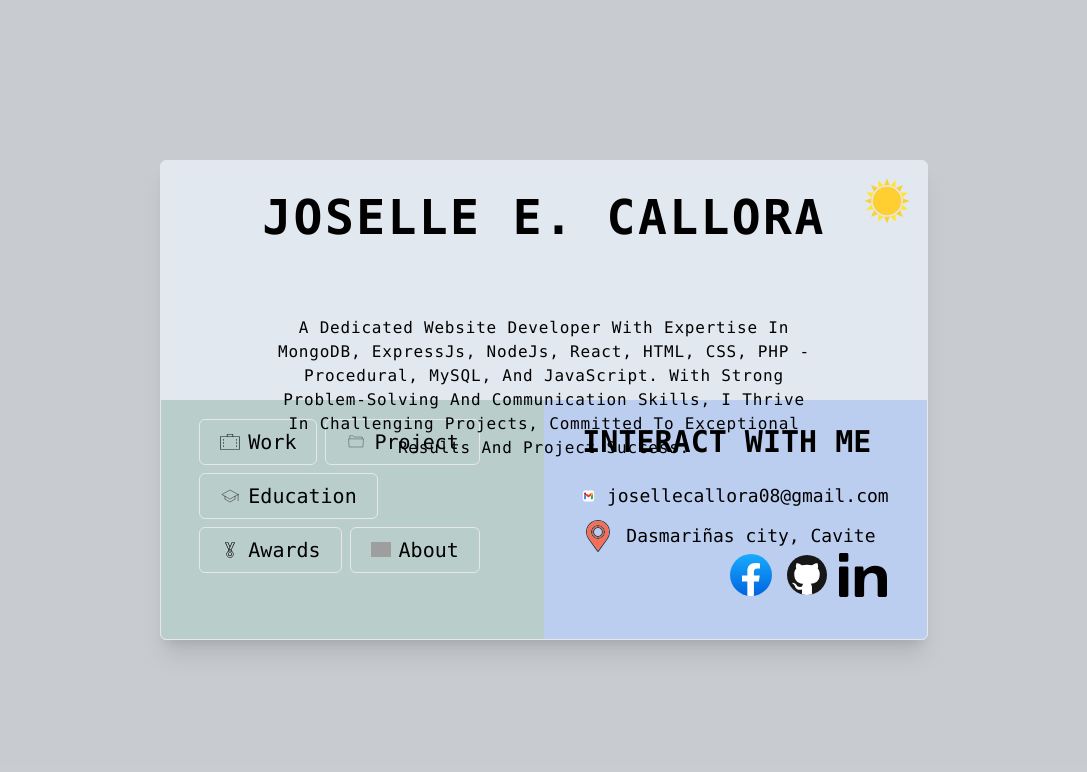
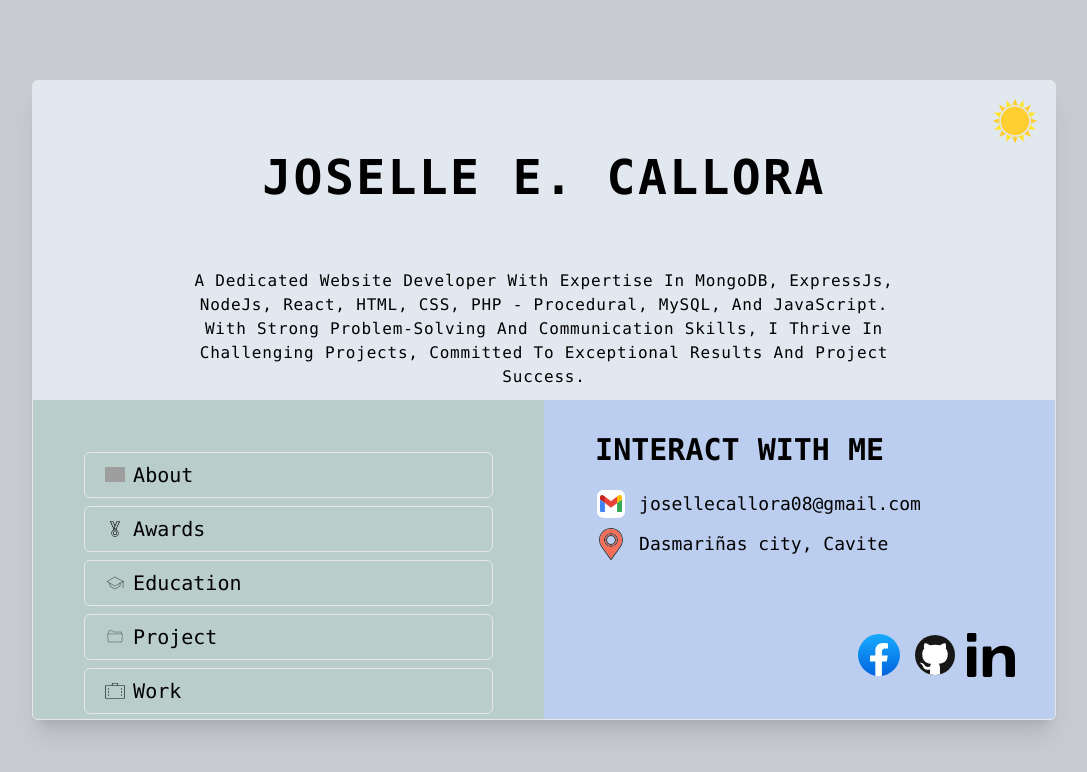
Before and after one commit to josellecallora08/portfolio, a React (Vite) app: page / in a window 1280 px wide. Shown: the top 772 px of the page, without its empty margins (96-1183 px from the left). Built offline with nearby package versions, Linux system fonts and the light colour scheme; grey boxes are pictures that could not be loaded.

Commit message:
added components

```diff
--- a/src/component/About.jsx
+++ b/src/component/About.jsx
@@ -1,13 +1,14 @@
 import React from 'react'
 import CloseButton from './CloseButton'
 import ThemeMode from './ThemeMode'
-
-const About = () => {
+import about from '/about-icon.svg'
+import d_about from '/about-dark-icon.svg'
+const About = ({setAboutModal,is_theme_dark}) => {
   return (
     <div className='fixed flex justify-center items-center w-full h-full z-10'>
-      <div className={`relative w-screen h-screen grid grid-rows-2 md:flex md:flex-wrap md:w-3/5 md:h-4/5 m-auto rounded-md bg-slate-300 md:bg-white dark:bg-black duration-500 shadow-xl open-card ${modal ? 'w-4/5' : '' }`} >
-        <h2 className='relative w-fit h-fit p-10 md:text-4xl uppercase font-semibold font-mono group cursor-default tracking-widest dark:text-slate-300 bounce'>
-          About
+      <div className={`relative w-screen h-screen grid grid-rows-2 md:flex md:flex-wrap md:w-3/5 md:h-4/5 m-auto rounded-md bg-slate-300 md:bg-white dark:bg-black duration-500 shadow-xl open-card`} >
+        <h2 className='relative flex gap-2 text-2xl w-fit h-fit p-10 md:text-4xl uppercase font-semibold font-mono group cursor-default tracking-widest dark:text-slate-300 bounce'>
+        <img src={is_theme_dark ? d_about : about} alt="" className='w-8 h-8 md:w-16 md:h-10'/>About
         </h2>
        {/* <div className='flex flex-col md:flex-row md:flex-wrap gap-5 w-4/5 m-auto h-4/5'>
         <div className='flex flex-col gap-2 font-mono  font-semi-bold '>
@@ -32,11 +33,9 @@ const About = () => {
         </div>
        </div> */}
         <CloseButton
-        setCloseModal = {setCloseModal}
+        setCloseModal = {setAboutModal}
         is_theme_dark={is_theme_dark}/>
       </div>
-        <ThemeMode
-        is_theme_dark={is_theme_dark}/>
     </div>
   )
 }
--- a/src/component/Awards.jsx
+++ b/src/component/Awards.jsx
@@ -1,13 +1,15 @@
 import React from 'react'
 import CloseButton from './CloseButton'
 import ThemeMode from './ThemeMode'
+import award from '/award-icon.svg'
+import d_award from '/award-dark-icon.svg'
 
-const Awards = () => {
+const Awards = ({setAwardsModal, is_theme_dark}) => {
   return (
     <div className='fixed flex justify-center items-center w-full h-full z-10'>
-      <div className={`relative w-screen h-screen grid grid-rows-2 md:flex md:flex-wrap md:w-3/5 md:h-4/5 m-auto rounded-md bg-slate-300 md:bg-white dark:bg-black duration-500 shadow-xl open-card ${modal ? 'w-4/5' : '' }`} >
-        <h2 className='relative w-fit h-fit p-10 md:text-4xl uppercase font-semibold font-mono group cursor-default tracking-widest dark:text-slate-300 bounce'>
-          Awards
+      <div className={`relative w-screen h-screen grid grid-rows-2 md:flex md:flex-wrap md:w-3/5 md:h-4/5 m-auto rounded-md bg-slate-300 md:bg-white dark:bg-black duration-500 shadow-xl open-card `} >
+        <h2 className='relative flex gap-2 text-2xl w-fit h-fit p-10 md:text-4xl uppercase font-semibold font-mono group cursor-default tracking-widest dark:text-slate-300 bounce'>
+          <img src={is_theme_dark ? d_award : award} className='w-8 h-8 md:w-16 md:h-10' alt="" /> Awards
         </h2>
        {/* <div className='flex flex-col md:flex-row md:flex-wrap gap-5 w-4/5 m-auto h-4/5'>
         <div className='flex flex-col gap-2 font-mono  font-semi-bold '>
@@ -32,11 +34,9 @@ const Awards = () => {
         </div>
        </div> */}
         <CloseButton
-        setCloseModal = {setCloseModal}
+        setCloseModal = {setAwardsModal}
         is_theme_dark={is_theme_dark}/>
       </div>
-        <ThemeMode
-        is_theme_dark={is_theme_dark}/>
     </div>
   )
 }
--- a/src/component/Education.jsx
+++ b/src/component/Education.jsx
@@ -1,4 +1,8 @@
 import React, { useState } from 'react'
+import education from '/education-icon.svg'
+import d_education from '/education-dark-icon.svg'
+
+
 import apec from '/apec-icon.svg'
 import sjcdc from '/sjcdc-icon.svg'
 import ThemeMode from './ThemeMode'
@@ -7,10 +11,10 @@ const Education = ({educationModal, setEducationModal, is_theme_dark}) => {
 
   const [closeModal, setCloseModal] = useState(false)
   return (
-    <div className='fixed flex justify-center items-center w-full h-full z-10'>
-      <div className={`relative w-screen h-screen grid grid-rows-2 md:flex md:flex-wrap md:w-0 z-0 md:h-4/5 m-auto rounded-md bg-slate-300 md:bg-slate-200 dark:bg-black duration-500 shadow-xl open-card ${educationModal ? 'md:w-3/5 z-10' : 'md:w-0' }`} >
-        <h2 className='relative w-fit h-fit p-10 md:text-4xl uppercase font-semibold font-mono group cursor-default tracking-widest dark:text-slate-300 bounce'>
-          Education
+    <div className={`fixed flex justify-center items-center w-full h-full z-10 md:opacity-0 ${educationModal ? 'md:opacity-100 duration-500' : '' }`}>
+      <div className={`relative w-screen h-screen grid grid-rows-2 md:flex md:flex-wrap md:w-3/5 md:h-4/5 m-auto rounded-md bg-slate-300 md:bg-slate-200 dark:bg-black duration-500 shadow-xl `} >
+        <h2 className='relative flex gap-2 text-2xl w-fit h-fit p-10 md:text-4xl uppercase font-semibold font-mono group cursor-default tracking-widest dark:text-slate-300 bounce'>
+          <img src={is_theme_dark ? d_education : education} alt="" className='w-8 h-8 md:w-16 md:h-10'/>Education
         </h2>
        {/* <div className='flex flex-col md:flex-row md:flex-wrap gap-5 w-4/5 m-auto h-4/5'>
         <div className='flex flex-col gap-2 font-mono  font-semi-bold '>
--- a/src/component/Navigation.jsx
+++ b/src/component/Navigation.jsx
@@ -11,30 +11,30 @@ import d_education from '/education-dark-icon.svg'
 import d_about from '/about-dark-icon.svg'
 
 
-const Navigation = ({handleModal, is_theme_dark, setEducationModal}) => {
+const Navigation = ({is_theme_dark,setAboutModal, setAwardsModal, setEducationModal, setProjectModal, setWorkModal}) => {
   return (
-    <div className='w-full h-3/6 md:h-full left-transition md:bg-green-800/20 dark:text-slate-300'>
+    <div className='w-full h-3/6 md:h-full flex items-center left-transition md:bg-green-800/20 dark:text-slate-300'>
         <div className='w-full md:w-4/5 h-4/5 flex items-center py-5 m-auto font-mono xl:text-xl'>
-            <ul className='flex items-center gap-2 flex-wrap cursor-pointer'>
-                <li className='h-full flex items-center gap-2 p-2 px-5 border w-fit rounded-md hover:bg-slate-100/30' onClick={() => handleModal("work")}>
-                    <img src={is_theme_dark ? d_work : work} width='20px' height='20px' alt="" className=''/>
-                    <span>Work</span>
+            <ul className='flex m-auto items-center gap-2 flex-wrap cursor-pointer'>
+                <li className='flex items-center gap-2 p-2 px-5 border w-fit md:w-full rounded-md hover:bg-slate-100/30' onClick={() => setAboutModal(prevState => !prevState)}>
+                    <img src={is_theme_dark ? d_about : about} width='20px' height='20px' alt="" className=''/>
+                    <span>About</span>
                 </li>
-                <li className='flex items-center gap-2 p-2 px-5 border w-fit rounded-md hover:bg-slate-100/30' onClick={() => handleModal("project")}>
+                <li className='flex items-center gap-2 p-2 px-5 border w-fit md:w-full rounded-md hover:bg-slate-100/30' onClick={() => setAwardsModal(prevState => !prevState)}>
+                    <img src={is_theme_dark ? d_award : award} width='20px' height='20px' alt="" className=''/>
+                    <span>Awards</span>
+                </li>
+                <li className='flex items-center gap-2 p-2 px-5 border w-fit md:w-full rounded-md hover:bg-slate-100/30' onClick={() => setEducationModal(prevState => !prevState)}>
+                    <img src={is_theme_dark ? d_education : education} width='20px' height='20px' alt="" className=''/>
+                    <span>Education</span>
+                </li>
+                <li className='flex items-center gap-2 p-2 px-5 border w-fit md:w-full rounded-md hover:bg-slate-100/30' onClick={() => setProjectModal(prevState => !prevState)}>
                     <img src={is_theme_dark ? d_project : project} width='20px' height='20px' alt="" className='' />
                     <span>Project</span>
                 </li>
-                <li className='flex items-center gap-2 p-2 px-5 border w-fit rounded-md hover:bg-slate-100/30' onClick={() => setEducationModal(prevState => !prevState)}>
-                    <img src={is_theme_dark ? d_education : education} width='20px' height='20px' alt="" className=''/>
-                    <span>Education</span>
-                </li>
-                <li className='flex items-center gap-2 p-2 px-5 border w-fit rounded-md hover:bg-slate-100/30' onClick={() => handleModal("awards")}>
-                    <img src={is_theme_dark ? d_award : award} width='20px' height='20px' alt="" className=''/>
-                    <span>Awards</span>
-                </li>
-                <li className='flex items-center gap-2 p-2 px-5 border w-fit rounded-md hover:bg-slate-100/30' onClick={() => handleModal("about")}>
-                    <img src={is_theme_dark ? d_about : about} width='20px' height='20px' alt="" className=''/>
-                    <span>About</span>
+                <li className='flex items-center gap-2 p-2 px-5 border w-fit md:w-full rounded-md hover:bg-slate-100/30' onClick={() => setWorkModal(prevState => !prevState)}>
+                    <img src={is_theme_dark ? d_work : work} width='20px' height='20px' alt="" className=''/>
+                    <span>Work</span>
                 </li>
             </ul>
         </div>
--- a/src/component/Project.jsx
+++ b/src/component/Project.jsx
@@ -1,13 +1,15 @@
 import React from 'react'
 import CloseButton from './CloseButton'
 import ThemeMode from './ThemeMode'
+import project from '/portfolio2-icon.svg'
+import d_project from '/portfolio2-dark-icon.svg'
 
-const Project = () => {
+const Project = ({setProjectModal, is_theme_dark}) => {
   return (
     <div className='fixed flex justify-center items-center w-full h-full z-10'>
-      <div className={`relative w-screen h-screen grid grid-rows-2 md:flex md:flex-wrap md:w-3/5 md:h-4/5 m-auto rounded-md bg-slate-300 md:bg-white dark:bg-black duration-500 shadow-xl open-card ${modal ? 'w-4/5' : '' }`} >
-        <h2 className='relative w-fit h-fit p-10 md:text-4xl uppercase font-semibold font-mono group cursor-default tracking-widest dark:text-slate-300 bounce'>
-          Project
+      <div className={`relative w-screen h-screen grid grid-rows-2 md:flex md:flex-wrap md:w-3/5 md:h-4/5 m-auto rounded-md bg-slate-300 md:bg-white dark:bg-black duration-500 shadow-xl open-card`} >
+        <h2 className='relative flex gap-2 text-2xl w-fit h-fit p-10 md:text-4xl uppercase font-semibold font-mono group cursor-default tracking-widest dark:text-slate-300 bounce'>
+        <img src={is_theme_dark ? d_project : project} className='w-8 h-8 md:w-16 md:h-10' alt="" /> Project
         </h2>
        {/* <div className='flex flex-col md:flex-row md:flex-wrap gap-5 w-4/5 m-auto h-4/5'>
         <div className='flex flex-col gap-2 font-mono  font-semi-bold '>
@@ -32,11 +34,9 @@ const Project = () => {
         </div>
        </div> */}
         <CloseButton
-        setCloseModal = {setCloseModal}
+        setCloseModal = {setProjectModal}
         is_theme_dark={is_theme_dark}/>
       </div>
-        <ThemeMode
-        is_theme_dark={is_theme_dark}/>
     </div>
   )
 }
--- a/src/component/Work.jsx
+++ b/src/component/Work.jsx
@@ -1,23 +1,23 @@
 import React from 'react'
 import CloseButton from './CloseButton'
 import ThemeMode from './ThemeMode'
+import work from '/work-icon.svg'
+import d_work from '/work-dark-icon.svg'
 
-const Work = () => {
+const Work = ({setWorkModal, is_theme_dark}) => {
   return (
     <div className='fixed flex justify-center items-center w-full h-full z-10'>
-      <div className={`relative w-screen h-screen grid grid-rows-2 md:flex md:flex-wrap md:w-3/5 md:h-4/5 m-auto rounded-md bg-slate-300 md:bg-white dark:bg-black duration-500 shadow-xl open-card ${modal ? 'w-4/5' : '' }`} >
-        <h2 className='relative w-fit h-fit p-10 md:text-4xl uppercase font-semibold font-mono group cursor-default tracking-widest dark:text-slate-300 bounce'>
-          Work
+      <div className={`relative w-screen h-screen grid grid-rows-2 md:flex md:flex-wrap md:w-3/5 md:h-4/5 m-auto rounded-md bg-slate-300 md:bg-white dark:bg-black duration-500 shadow-xl open-card`} >
+        <h2 className='relative flex gap-2 w-fit h-fit p-10 text-2xl md:text-4xl uppercase font-semibold font-mono group cursor-default tracking-widest dark:text-slate-300 bounce'>
+        <img src={is_theme_dark ? d_work : work} className='w-8 h-8 md:w-16 md:h-10' alt="" /> Work
         </h2>
         <div>
-          No Experience Yet.
+
         </div>
         <CloseButton
-        setCloseModal = {setCloseModal}
+        setCloseModal = {setWorkModal}
         is_theme_dark={is_theme_dark}/>
       </div>
-        <ThemeMode
-        is_theme_dark={is_theme_dark}/>
     </div>
   )
 }
--- a/src/page/Home.jsx
+++ b/src/page/Home.jsx
@@ -14,7 +14,11 @@ import Work from '../component/Work'
 
 const Home = () => {
     const is_theme_dark = useSelector((state) => state.theme === 'dark');
+    const [awardsModal, setAwardsModal] = useState(false)
+    const [aboutModal, setAboutModal] = useState(false)
     const [educationModal, setEducationModal] = useState(false)
+    const [projectModal, setProjectModal] = useState(false)
+    const [workModal, setWorkModal] = useState(false)
 
     useEffect(() => {
         document.documentElement.classList.toggle('dark', is_theme_dark);
@@ -23,7 +27,7 @@ const Home = () => {
 
   return (
     <div className={`w-screen h-screen flex items-center bg-gray-600/30 background`}>
-        <div className={`relative w-screen h-screen grid grid-rows-2 md:flex md:flex-wrap md:w-4/5 md:h-4/5 xl:w-3/5 xl:h-3/5 lg:h-2/5 border m-auto rounded-md bg-slate-300 md:bg-slate-200 dark:bg-black shadow-xl open-card-home ${educationModal ? 'opacity-0 z-0' : 'z-10'}`} >
+        <div className={`relative w-screen h-screen grid grid-rows-2 md:flex md:flex-wrap md:w-4/5 md:h-4/5 border m-auto rounded-md bg-slate-300 md:bg-slate-200 dark:bg-black shadow-xl open-card-home ${awardsModal ? 'duration-500 opacity-0' :  aboutModal ? 'duration-500 opacity-0' : educationModal ? 'duration-500 opacity-0' : projectModal ? 'duration-500 opacity-0' : workModal ? 'duration-500 opacity-0' : '' }`} >
             <div className={`w-4/5 h-4/5 md:w-full md:h-3/6 flex flex-wrap items-center justify-center  m-auto text-center  bounce`}>
                 <article className='mt-8'>
                     <h1 className='text-3xl md:text-5xl uppercase tracking-wider font-black font-mono dark:text-slate-300 cursor-default show'>Joselle E. Callora</h1>
@@ -34,7 +38,11 @@ const Home = () => {
             </div>
             <div className='w-4/5 h-4/5 md:h-3/6 md:w-full md:flex m-auto'>
                 <Navigation
+                    setAboutModal={setAboutModal}
+                    setAwardsModal={setAwardsModal}
                     setEducationModal={setEducationModal}
+                    setProjectModal={setProjectModal}
+                    setWorkModal={setWorkModal}
                     is_theme_dark={is_theme_dark} />
                 <div className='w-full h-3/6 md:h-full flex right-transition md:bg-blue-600/20'>
                     <Contact
@@ -44,11 +52,28 @@ const Home = () => {
             <ThemeMode
             is_theme_dark={is_theme_dark}/>
         </div>
+        {aboutModal ? <About
+            aboutModal={aboutModal}
+            setAboutModal={setAboutModal}
+            is_theme_dark={is_theme_dark} /> : ''}
+        {awardsModal ? <Awards
+            awardsModal={awardsModal}
+            setAwardsModal={setAwardsModal}
+            is_theme_dark={is_theme_dark} /> : ''}
         {educationModal ? <Education
-        educationModal={educationModal}
-        setEducationModal={setEducationModal}
-        is_theme_dark={is_theme_dark}
+            educationModal={educationModal}
+            setEducationModal={setEducationModal}
+            is_theme_dark={is_theme_dark}
         /> : '' }
+        {projectModal ? <Project
+            projectModal={projectModal}
+            setProjectModal={setProjectModal}
+            is_theme_dark={is_theme_dark} /> : ''}
+        {workModal ? <Work
+            workModal={workModal}
+            setWorkModal={setWorkModal}
+            is_theme_dark={is_theme_dark} /> : ''}
+
     </div>
   )
 }
```
